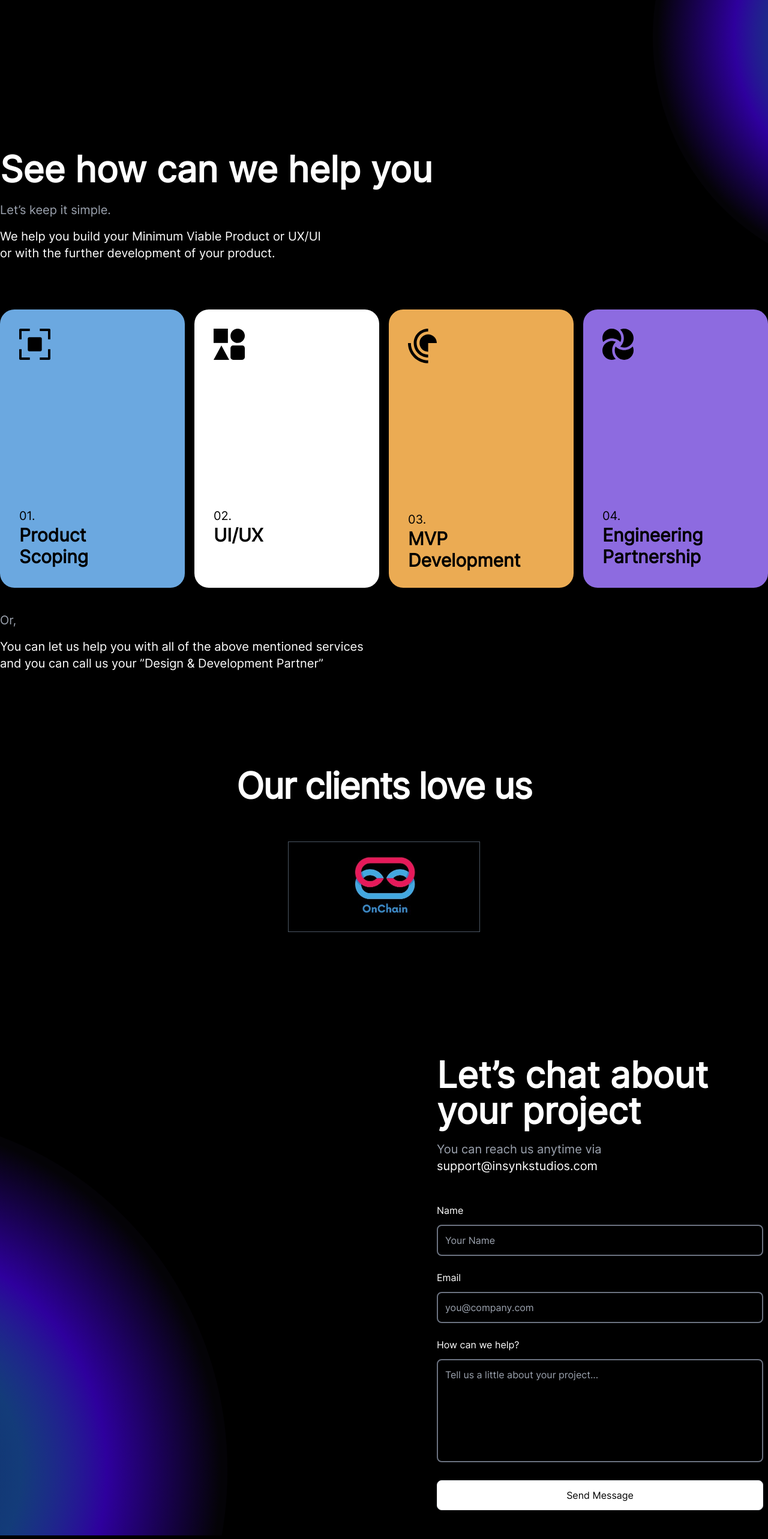
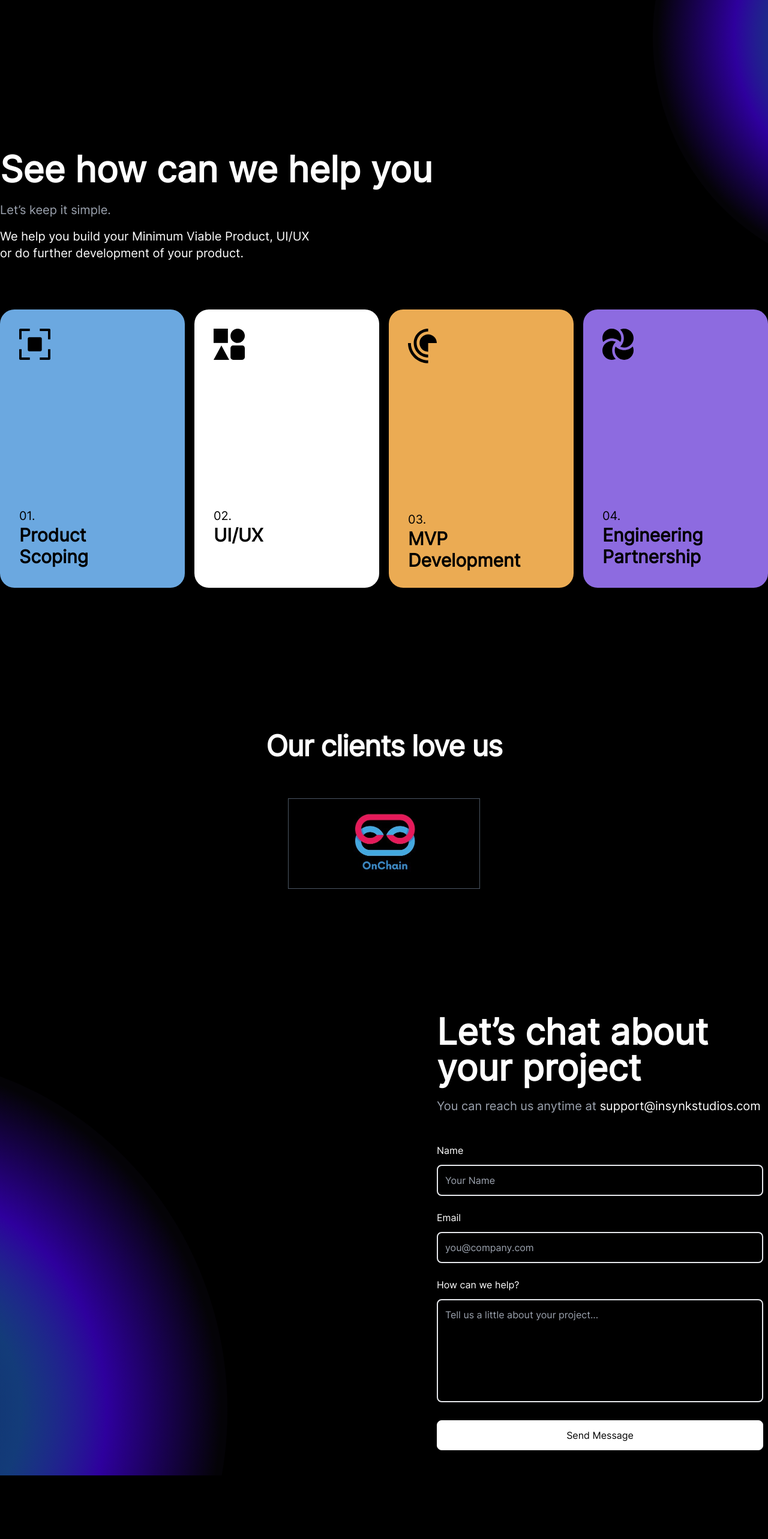
Before and after one commit to InSynk-Studios/web, a Next.js app: page / in a window 1280 px wide. Shown: the part 656-3222 px from the top of the page at 60% size. After the commit the page ends 3122 px from the top, so only its background shows below. Built offline with nearby package versions, Linux system fonts and the light colour scheme.

Commit message:
fix: Copywriting changes

```diff
--- a/components/Card.js
+++ b/components/Card.js
@@ -20,7 +20,7 @@ const contents = [
     number: "01.",
     color: CardColors[0],
     title: "Product Scoping",
-    para: "We help you brainstorm all the possible user stories and feature sets valid for your MVP.",
+    para: "We help you brainstorm user stories and feature sets required for your MVP.",
   },
   {
     id: 2,
@@ -28,7 +28,7 @@ const contents = [
     number: "02.",
     color: CardColors[1],
     title: "UI/UX",
-    para: "We will help you with the best design and user experience for your product.",
+    para: "We help you with creating the best design and user experience for your product.",
   },
   {
     id: 3,
@@ -36,7 +36,7 @@ const contents = [
     number: "03.",
     color: CardColors[2],
     title: "MVP Development",
-    para: "We help you create scalable MVP which will act as a strong foundation for your product.",
+    para: "We help you design, develop and launch a scalable MVP that is bound to succeed.",
   },
   {
     id: 4,
@@ -44,7 +44,7 @@ const contents = [
     number: "04.",
     color: CardColors[3],
     title: "Engineering Partnership",
-    para: "We will help you with tailored fit Development Team which will help you scale your product.",
+    para: "We help you design, develop and scale your Product from MVP to PMF.",
   },
 ];
 
@@ -105,9 +105,9 @@ const Card = () => {
           Let&rsquo;s keep it simple.
         </p>
         <p className="text-lg sm:text-xl pt-4 font-normal">
-          We help you build your Minimum Viable Product or UX/UI
+          We help you build your Minimum Viable Product, UI/UX
           <br />
-          or with the further development of your product.
+          or do further development of your product.
         </p>
         <div className="container mx-auto">
           <div className="grid grid-cols-1 gap-4 md:grid-cols-2 xl:grid-cols-4 pt-20 pb-10 lg:pt-22 lg:pb-20">
@@ -124,7 +124,7 @@ const Card = () => {
             })}
           </div>
         </div>
-        <p className="text-md sm:text-xl font-normal lg:-mt-10 text-gray-400">
+        {/* <p className="text-md sm:text-xl font-normal lg:-mt-10 text-gray-400">
           Or,
         </p>
         <p className="text-md sm:text-xl font-normal pt-4">
@@ -132,7 +132,7 @@ const Card = () => {
           <br />
           and you can call us your &rdquo;Design {"&"} Development
           Partner&rdquo;
-        </p>
+        </p> */}
       </section>
     </Fragment>
   );
--- a/components/Client.js
+++ b/components/Client.js
@@ -15,7 +15,7 @@ function Client() {
     <section className="my-40 text-white">
       <div className="max-w-screen-xl mx-auto">
         <div className="max-w-xl mx-auto text-center">
-          <h2 className="text-4xl md:text-6xl font-inter-400 font-semibold tracking-tight">
+          <h2 className="text-4xl md:text-5xl font-inter-400 font-semibold tracking-tight">
             Our clients love us
           </h2>
         </div>
--- a/components/Form.js
+++ b/components/Form.js
@@ -76,7 +76,7 @@ function Form() {
     <Fragment>
       <section className="overflow-hidden relative font-inter-400" id="contact">
         <div className="container">
-          <div className="flex flex-col lg:flex-row lg:items-center text-slate-900 dark:text-gray-200 lg:justify-end">
+          <div className="flex flex-col lg:flex-row lg:items-center text-gray-200 lg:justify-end">
             <div className="w-full lg:w-2/3 xl:w-6/12">
               <div className="relative lg:left-10 rounded-lg py-8 sm:p-12 shadow-lg">
                 <div className="max-w-xl mb-12 lg:mb-0">
@@ -84,7 +84,7 @@ function Form() {
                     Let&rsquo;s chat about your project
                   </h1>
                   <p className="text-lg md:text-xl pt-5 text-gray-400">
-                    You can reach us anytime via{" "}
+                    You can reach us anytime at{" "}
                     <span className="text-white">
                       support@insynkstudios.com
                     </span>
@@ -107,8 +107,8 @@ function Form() {
                       type="text"
                       placeholder="Your Name"
                       name="name"
-                      className={`${"w-full rounded-lg p-3 text-gray-800 dark:text-gray-50 bg-transparent border-2 border-gray-500  dark:border-grey-200 outline-none focus-visible:shadow-none focus:border-blue-200"}
-                      ${!formInputValidity.name && "dark:border-red-500"}`}
+                      className={`${"w-full rounded-lg p-3 text-gray-50 bg-transparent border-2 border-grey-200 outline-none focus-visible:shadow-none focus:border-blue-200"}
+                      ${!formInputValidity.name && "border-red-500"}`}
                       ref={nameInputRef}
                       id="name"
                     />
@@ -127,8 +127,8 @@ function Form() {
                       id="email"
                       name="email"
                       ref={emailInputRef}
-                      className={`${"w-full rounded-lg p-3 text-gray-800 dark:text-gray-50 bg-transparent border-2 border-gray-500  dark:border-grey-200 outline-none focus-visible:shadow-none focus:border-blue-200"}
-                      ${!formInputValidity.email && "dark:border-red-500"}`}
+                      className={`${"w-full rounded-lg p-3 text-gray-50 bg-transparent border-2 border-grey-200 outline-none focus-visible:shadow-none focus:border-blue-200"}
+                      ${!formInputValidity.email && "border-red-500"}`}
                       required
                     />
                   </div>
@@ -146,15 +146,15 @@ function Form() {
                       placeholder="Tell us a little about your project..."
                       id="message"
                       name="message"
-                      className={`${"w-full resize-none rounded-lg p-3 text-gray-800 dark:text-gray-50 bg-transparent border-2 border-gray-500  dark:border-grey-200 outline-none focus-visible:shadow-none focus:border-blue-200"}
-                      ${!formInputValidity.message && "dark:border-red-500"}`}
+                      className={`${"w-full resize-none rounded-lg p-3 text-gray-50 bg-transparent border-2 border-grey-200 outline-none focus-visible:shadow-none focus:border-blue-200"}
+                      ${!formInputValidity.message && "border-red-500"}`}
                       ref={messageInputRef}
                     ></textarea>
                   </div>
                   <div>
                     <button
                       type="submit"
-                      className="w-full text-black hover:text-white bg-white rounded-lg border border-primary dark:border-white p-3 transition ease-in-out duration-200 hover:bg-transparent"
+                      className="w-full text-black hover:text-white bg-white rounded-lg border border-white p-3 transition ease-in-out duration-200 hover:bg-transparent"
                     >
                       Send Message
                     </button>
--- a/pages/thank-you.js
+++ b/pages/thank-you.js
@@ -12,7 +12,7 @@ function ThankYou() {
       <Link href="/">
         <button
           type="submit"
-          className="flex items-center mt-10 text-black hover:text-white bg-white rounded-lg border border-primary dark:border-white p-3 transition ease-in-out duration-200 hover:bg-transparent"
+          className="flex items-center mt-10 text-black hover:text-white bg-white rounded-lg border dark:border-white p-3 transition ease-in-out duration-200 hover:bg-transparent"
         >
           Go to Previous page
         </button>
```
